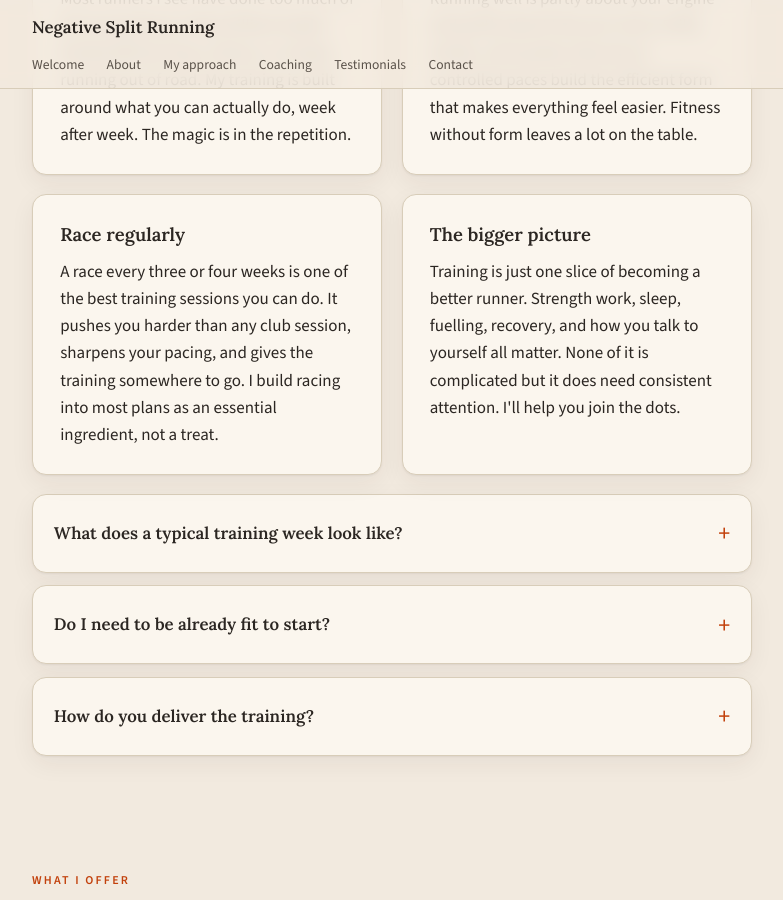
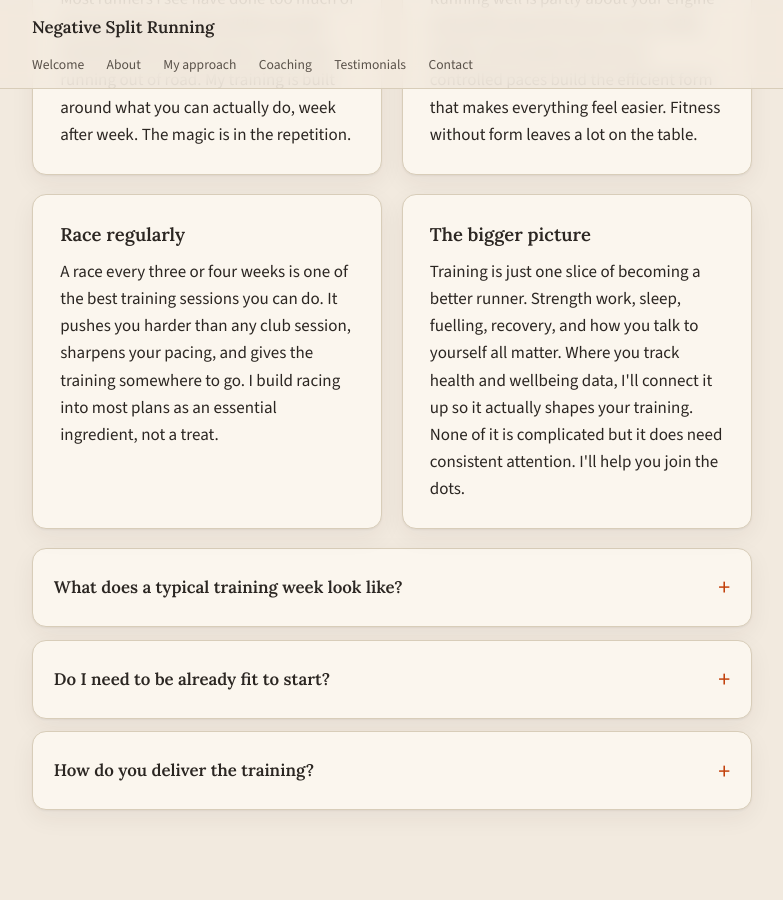
Before and after one commit to tomshakhli/negativesplit, a Jekyll site: the page built from index.html, in a window 1280 px wide and 900 px high, scrolled down 2062 px. Shown: the whole window, without its empty margins (248-1031 px from the left). Built offline with Jekyll 4.4.1, drawn with Linux system fonts in a browser that asks for light colours.

Commit message:
Update index.html

```diff
--- a/index.html
+++ b/index.html
@@ -176,7 +176,7 @@ description: Friendly, personalised online and in-person running coaching for al
 
     <div class="card">
       <h3>The bigger picture</h3>
-      <p>Training is just one slice of becoming a better runner. Strength work, sleep, fuelling, recovery, and how you talk to yourself all matter. None of it is complicated but it does need consistent attention. I'll help you join the dots.</p>
+      <p>Training is just one slice of becoming a better runner. Strength work, sleep, fuelling, recovery, and how you talk to yourself all matter. Where you track health and wellbeing data, I'll connect it up so it actually shapes your training. None of it is complicated but it does need consistent attention. I'll help you join the dots.</p>
     </div>
   </div>
 
@@ -246,6 +246,26 @@ description: Friendly, personalised online and in-person running coaching for al
         <cite>Matthew, Cape Town</cite>
       </blockquote>
 
+      <blockquote class="quote">
+        <p>"Tom's support and guidance has helped get me back to enjoying running. When things aren't quite working he knows how to change the approach to get things back on track. Most of all you can tell that Tom genuinely wants me to do well and succeed."</p>
+        <cite>Chris, Chelmsford</cite>
+      </blockquote>
+
+      <blockquote class="quote">
+        <p>"I've never enjoyed my running more. It feels like every run has a purpose."</p>
+        <cite>Matt, Leicester</cite>
+      </blockquote>
+
+      <blockquote class="quote">
+        <p>"Undertaking my first marathon was a big step for me. Tom was always there to answer all the questions I had and keep me on track, everything from training, recovery, to dealing with blisters."</p>
+        <cite>Josie, Bristol</cite>
+      </blockquote>
+
+      <blockquote class="quote">
+        <p>"The weekly run with Tom is a highlight of my daughter and her friend's week. They are learning to love running and have fun at the same time. They also both made the school cross country team following their summer sessions!"</p>
+        <cite>Rob, London</cite>
+      </blockquote>
+
       <!--
         To add another testimonial, copy the entire <blockquote class="quote">...</blockquote>
         block above, paste it directly below, and change the quote and name.
```
